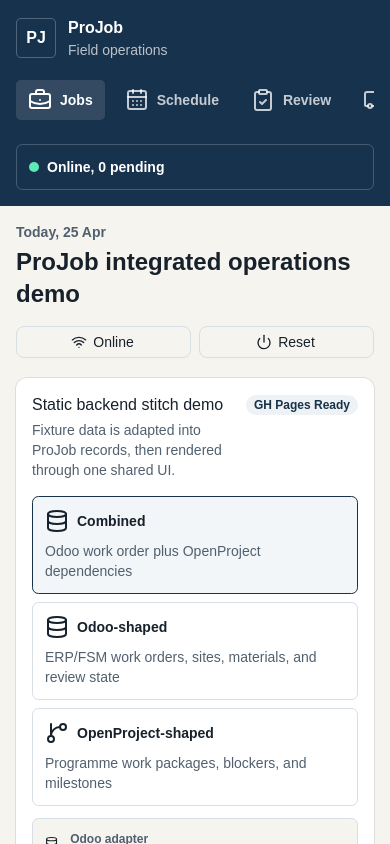
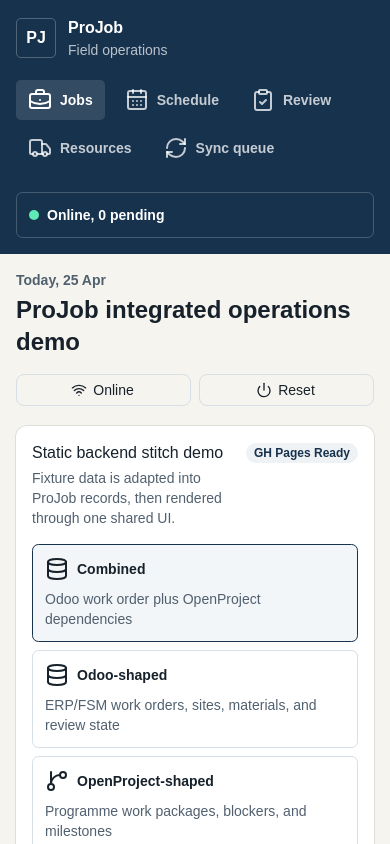
Before and after one commit to ajdench/ProJob-Wiki, a React (Vite) app in the folder experiments/projob-ui-spike/: page / in a window 390 px wide. Shown: the top 844 px of the page. Built offline with nearby package versions, Linux system fonts and the light colour scheme.

Commit message:
Wrap mobile sidebar navigation

```diff
--- a/experiments/projob-ui-spike/src/App.tsx
+++ b/experiments/projob-ui-spike/src/App.tsx
@@ -437,7 +437,7 @@
         </div>
       </div>
 
-      <nav className="flex gap-2 overflow-x-auto pb-1 lg:grid lg:overflow-visible lg:pb-0" aria-label="Primary">
+      <nav className="flex flex-wrap gap-2 pb-1 lg:grid lg:pb-0" aria-label="Primary">
         {navigation.map((item, index) => {
           const Icon = item.icon
           return (
```
